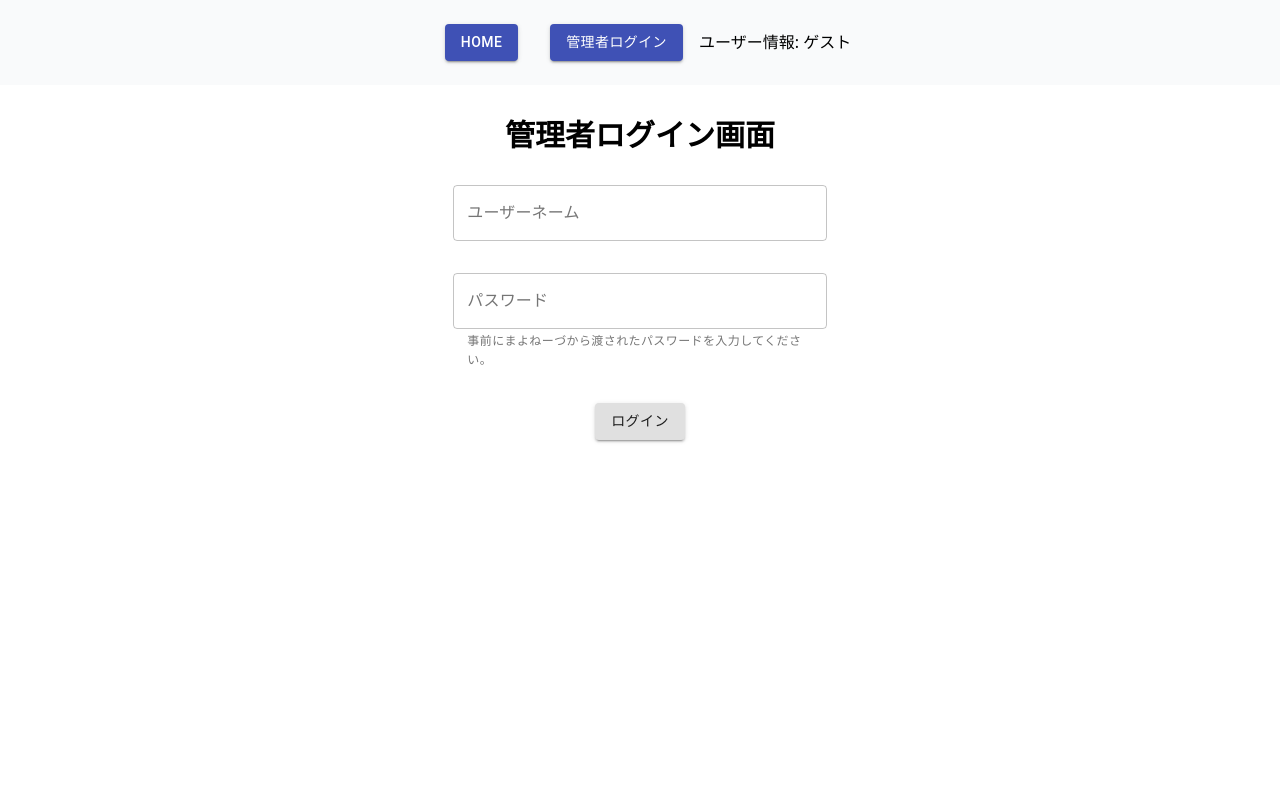
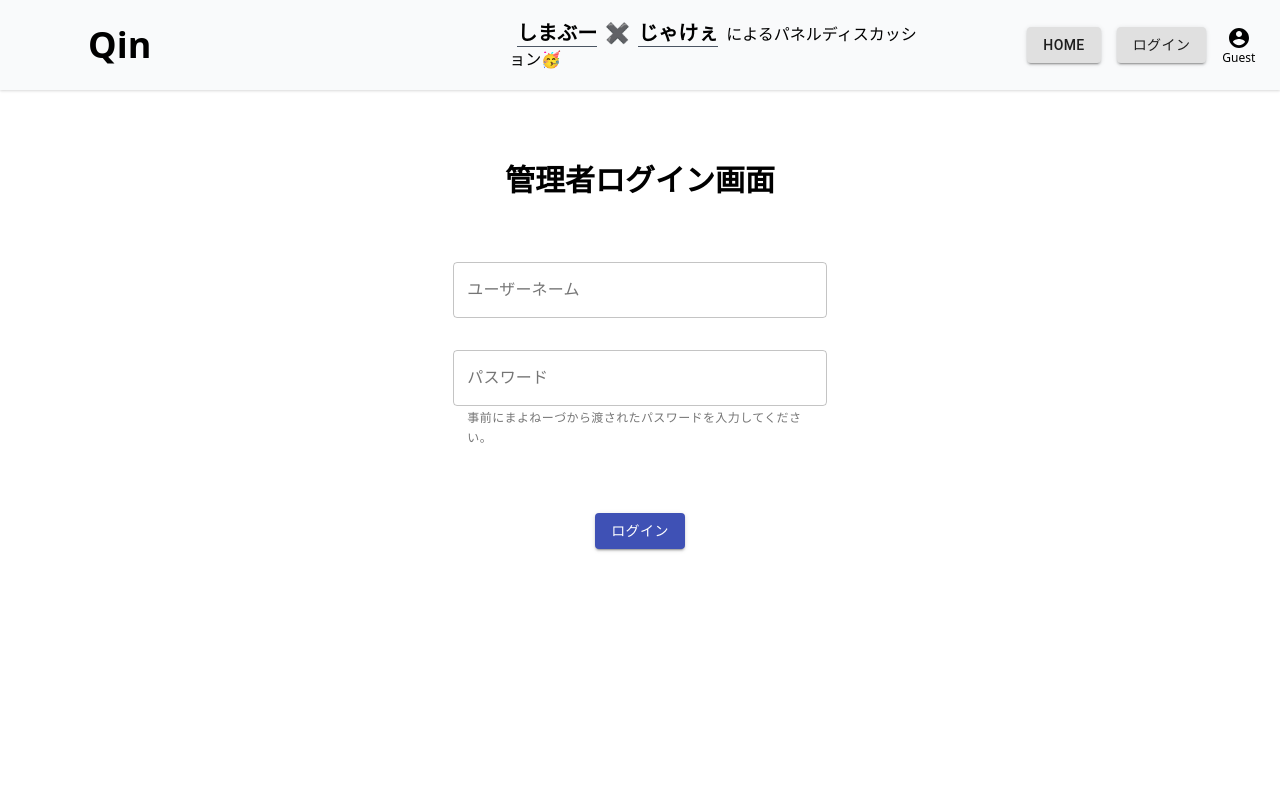
Before and after one commit to mayone-du/panel-discussion-frontend, a Next.js app: page /auth in a window 1280 px wide. Shown: the top 800 px of the page. Built offline with nearby package versions, Linux system fonts and the light colour scheme; no server answers.

Commit message:
Add TopicForm validate, Update UI

```diff
--- a/src/components/AuthForm.tsx
+++ b/src/components/AuthForm.tsx
@@ -84,7 +84,7 @@ export const AuthForm: React.VFC = () => {
             value={username}
             onChange={handleNameChange}
             label="ユーザーネーム"
-            className="w-1/3"
+            className="md:w-1/3"
           />
         </div>
         <div className="flex justify-center pb-8">
@@ -95,17 +95,18 @@ export const AuthForm: React.VFC = () => {
             onChange={handlePasswordChange}
             label="パスワード"
             helperText="事前にまよねーづから渡されたパスワードを入力してください。"
-            className="w-1/3"
+            className="md:w-1/3"
           />
         </div>
 
-        <div className="flex justify-center pb-8">
-          <Button type="submit" variant="contained">
+        <div className="flex justify-center my-8">
+          <div className="flex justify-center pb-8 mx-4">
+            <Button type="submit" color="primary" variant="contained">
               ログイン
             </Button>
           </div>
           {isAdminLogin && (
-          <div className="flex justify-center pb-8">
+            <div className="flex justify-center pb-8 mx-4">
               <Button
                 onClick={handleLogout}
                 variant="contained"
@@ -115,6 +116,7 @@ export const AuthForm: React.VFC = () => {
               </Button>
             </div>
           )}
+        </div>
       </form>
     </>
   );
--- a/src/components/Layout/Layout.tsx
+++ b/src/components/Layout/Layout.tsx
@@ -1,11 +1,11 @@
 import Link from "next/link";
 import { Button } from "@material-ui/core";
+import { AccountCircle } from "@material-ui/icons";
 import { useMutation } from "@apollo/client";
 import { UserContext } from "src/contexts/UserContext";
 import { parseCookies, setCookie } from "nookies";
 import { useContext, useEffect } from "react";
 import { ALL_TOKEN_REFRESH } from "src/apollo/queries";
-
 
 // すべてのページで呼ばれるコンポーネント
 export const Layout: React.FC<{ children: any }> = ({ children }) => {
@@ -43,32 +43,77 @@ export const Layout: React.FC<{ children: any }> = ({ children }) => {
 
   return (
     <>
-      <header className="p-2 bg-gray-50">
-        <nav>
-          <ul className="flex items-center justify-center">
-            <li className="m-4">
+      <div className="overflow-x-hidden">
+        <header className="p-2 bg-gray-50 shadow">
+          <nav className="flex justify-between items-center md:mx-20 w-full">
+            <h2 className="font-bold md:text-4xl text-xl md:w-1/3">
+              {/* <img src="/images/logo.png" alt="" /> */}
+              Qin
+            </h2>
+            <p className="md:w-1/3 md:text-base text-sm md:text-left text-center">
+              <span className="md:text-xl font-bold md:inline block">
+                <a
+                  className="mx-2 border-b border-gray-600"
+                  href="https://twitter.com/shimabu_it"
+                >
+                  しまぶー
+                </a>
+                ✖
+                <a
+                  className="mx-2 border-b border-gray-600"
+                  href="https://twitter.com/bb_ja_k"
+                >
+                  じゃけぇ
+                </a>
+              </span>
+              によるパネルディスカッション🥳
+            </p>
+            <ul className="md:flex md:text-left text-center items-center justify-center md:w-1/3">
+              <li className="my-4 mx-2">
                 <Link href="/">
-                <Button variant="contained" color="primary">
+                  <Button variant="contained" color="default">
                     HOME
                   </Button>
                 </Link>
               </li>
-            <li className="m-4">
+              <li className="my-4 mx-2">
                 <Link href="/auth">
-                <Button variant="contained" color="primary">
-                  管理者ログイン
+                  <Button variant="contained" color="default">
+                    ログイン
                   </Button>
                 </Link>
               </li>
-            <li>ユーザー情報: {isAdminLogin ? "AdminUser" : "ゲスト"}</li>
+              <li className="my-4 mx-2">
+                {isAdminLogin ? (
+                  <div className="text-center">
+                    <AccountCircle color="primary" />
+                    <p className="text-xs text-blue-800">Admin</p>
+                  </div>
+                ) : (
+                  <div className="text-center">
+                    <AccountCircle />
+                    <p className="text-xs">Guest</p>
+                  </div>
+                )}
+              </li>
             </ul>
           </nav>
         </header>
         <main>
           <article>
-          <section className="px-20">{children}</section>
+            <section className="md:px-20 px-2">{children}</section>
           </article>
         </main>
+        <footer className="py-6 px-4 mt-20 bg-black">
+          <p className="text-white text-center">
+            Developed by{" "}
+            <a className="underline" href="https://twitter.com/mayo1201blog">
+              まよねーづ
+            </a>{" "}
+            :{")"}
+          </p>
+        </footer>
+      </div>
     </>
   );
 };
--- a/src/components/TopicForm.tsx
+++ b/src/components/TopicForm.tsx
@@ -1,12 +1,24 @@
 import { useMutation } from "@apollo/client";
 import { Button, TextField } from "@material-ui/core";
-import {Add} from '@material-ui/icons';
-import React, { useState } from "react";
+import { Create } from "@material-ui/icons";
+import React, { useEffect, useState } from "react";
 import { GET_NORMAL_TOPICS, CREATE_TOPIC } from "src/apollo/queries";
 
-export const TopicForm: React.VFC<any> = ({allMutate}) => {
+export const TopicForm: React.VFC<any> = ({ allMutate }) => {
   // 話題のタイトル入力欄のvalueをstateとして保持
   const [topicTitle, setTopicTitle] = useState("");
+  const [inputStatus, setInputStatus] = useState<"normal" | "danger" | "error">(
+    "normal"
+  );
+
+  useEffect(() => {
+    if (topicTitle.length >= 201) {
+      setInputStatus("error");
+    } else {
+      setInputStatus("normal");
+    }
+  }, [topicTitle]);
+
   const handleTitleChange = (
     e: React.ChangeEvent<HTMLInputElement | HTMLTextAreaElement>
   ) => {
@@ -21,7 +33,10 @@ export const TopicForm: React.VFC<any> = ({allMutate}) => {
   // 話題の作成ボタンが押されたときの処理
   const handleTopicCreate = async (e: React.ChangeEvent<HTMLFormElement>) => {
     await e.preventDefault();
-
+    if (inputStatus === "error") {
+      alert("200文字までで入力してください。");
+      return;
+    }
     // 話題が入力されていたら作成
     if (topicTitle) {
       try {
@@ -43,22 +58,33 @@ export const TopicForm: React.VFC<any> = ({allMutate}) => {
 
   return (
     <>
-      <form onSubmit={handleTopicCreate} className="flex items-center justify-center w-full">
-        <div className='mx-4 w-1/3'>
+      <form
+        onSubmit={handleTopicCreate}
+        className="md:flex items-center justify-center w-full"
+      >
+        <div className="md:mx-4 mx-2 my-2 md:w-1/3">
           <TextField
             type="text"
             value={topicTitle}
             onChange={handleTitleChange}
             variant="outlined"
-            label='お題を入力してください。（例: 起業のきっかけ、etc...）'
+            label="話題を入力（例: 起業のきっかけ、etc...）"
             size="medium"
-            className='w-full'
+            className="w-full"
+            color={
+              inputStatus === "normal"
+                ? "primary"
+                : inputStatus === "error"
+                ? "secondary"
+                : null
+            }
+            helperText={`${topicTitle.length} / 200`}
           />
         </div>
-        <div>
-          <Button size="large" type="submit" variant="outlined">
-            <span className='mx-2'>作成する</span>
-            <Add />
+        <div className="md:block flex justify-center pt-2 md:pt-0">
+          <Button size="large" color="primary" type="submit" variant="outlined">
+            <span className="mx-2 font-bold">投稿する</span>
+            <Create color="primary" />
           </Button>
         </div>
       </form>
--- a/src/pages/_app.tsx
+++ b/src/pages/_app.tsx
@@ -8,9 +8,9 @@ import { NextPageContext } from "next";
 const App: React.FC<{
   Component: any;
   pageProps: any;
-  ctx: NextPageContext;
-}> = ({ Component, pageProps, ctx }) => {
-  const cookies = nookies.get(ctx);
+  context: NextPageContext;
+}> = ({ Component, pageProps, context }) => {
+  const cookies = nookies.get(context);
 
   const client = new ApolloClient({
     uri: `${process.env.NEXT_PUBLIC_DEV_API_URL}graphql/`,
--- a/src/pages/auth.tsx
+++ b/src/pages/auth.tsx
@@ -1,13 +1,28 @@
 import { Layout } from "src/components/Layout/Layout";
-import {AuthForm} from 'src/components/AuthForm';
+import { AuthForm } from "src/components/AuthForm";
 
 const Auth: React.FC = () => {
-
   return (
     <>
       <Layout>
-        <h1 className='text-3xl text-center font-bold py-8'>管理者ログイン画面</h1>
+        <h1 className="text-3xl text-center font-bold py-8 mt-10 mb-8">
+          管理者ログイン画面
+        </h1>
+        <div className='mb-80'>
         <AuthForm />
+        </div>
+
+        {/* <div className='py-20'>
+
+          <p className='text-center text-sm'>
+            Follow me...😳👇
+          </p>
+          <p className='text-center'>
+            <a className='text-xs underline' href="https://twitter.com/mayo1201blog">
+              まよねーづ
+            </a>
+          </p>
+        </div> */}
       </Layout>
     </>
   );
```
Also changed, not shown: src/pages/index.tsx (+32 -22 lines), 1 other file (tests, documents, lock files or other folders). Lines whose indentation alone changed are shown as unchanged.
